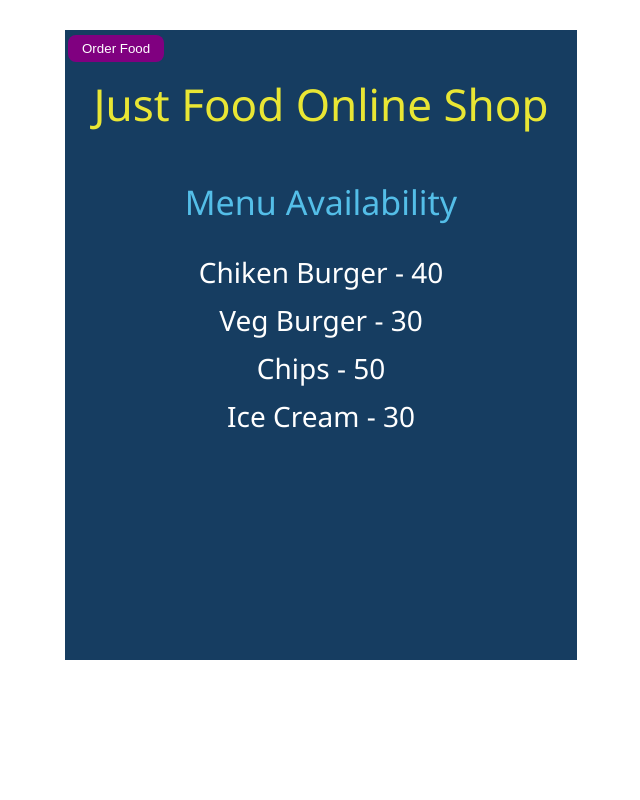
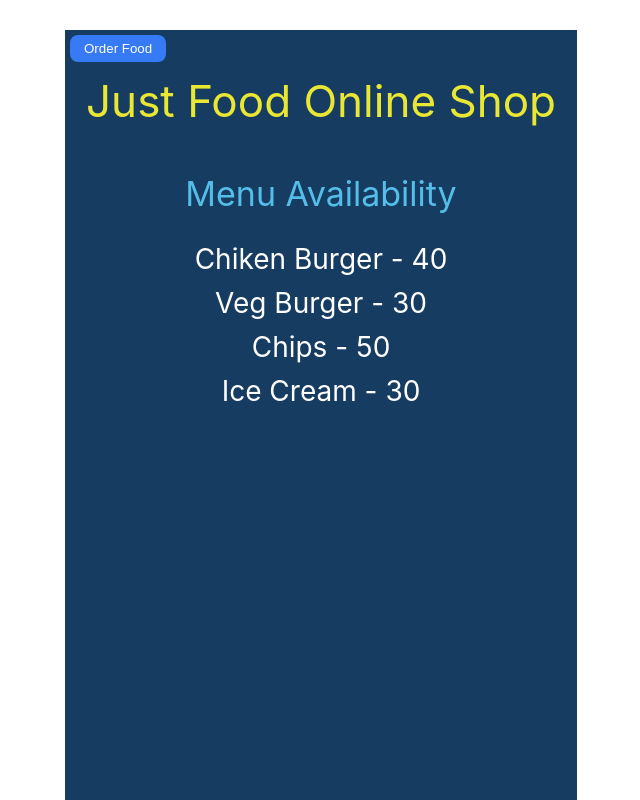
Before and after one commit to aivcode/react-justReact, a React (Create React App) app: page / in a window 1280 px wide. Shown: the top 800 px of the page, without its empty margins (319-959 px from the left). Built offline with nearby package versions, Linux system fonts and the light colour scheme.

Commit message:
CSS modules sample

```diff
--- a/src/App.jsx
+++ b/src/App.jsx
@@ -1,7 +1,7 @@
 import React, {Fragment, useState} from "react";
 import styled from "styled-components";
 import Foods from "./Foods";
-import "./App.scss";
+import appStyles from"./App.module.css";
 
 
 export const foodItemsContext = React.createContext();
@@ -64,9 +64,9 @@ const App = () => {
       provided in this context.
     */
     <foodItemsContext.Provider value={menuItems}>
-      <div className="App">
+      <div className={appStyles.App}>
 
-        <button className="toggleButton" onClick={() => setIsChooseFoodPage
+        <button className={appStyles.toggleButton} onClick={() => setIsChooseFoodPage
         (!isChooseFoodPage)}>
           {isChooseFoodPage ? "Availability Check" : "Order Food"}
         </button>
@@ -79,15 +79,15 @@ const App = () => {
         </StyledToggleButton> */}
 
 
-        <h3 className="title">Just Food Online Shop</h3>
+        <h3 className={appStyles.title}>Just Food Online Shop</h3>
         {!isChooseFoodPage &&
           <>
-            <h4 className="subTitle">Menu Availability</h4>
-            <ul className="ulApp">
+            <h4 className={appStyles.subTitle}>Menu Availability</h4>
+            <ul className={appStyles.ulApp}>
               {
                 menuItems.map((item) => {
                   return (
-                    <li key={item.id} className="liApp">
+                    <li key={item.id} className={appStyles.liApp}>
                       {item.name} - {item.quantity}
                     </li>
                   );
```
Also changed, not shown: src/App.module.css (renamed from src/App.css).
